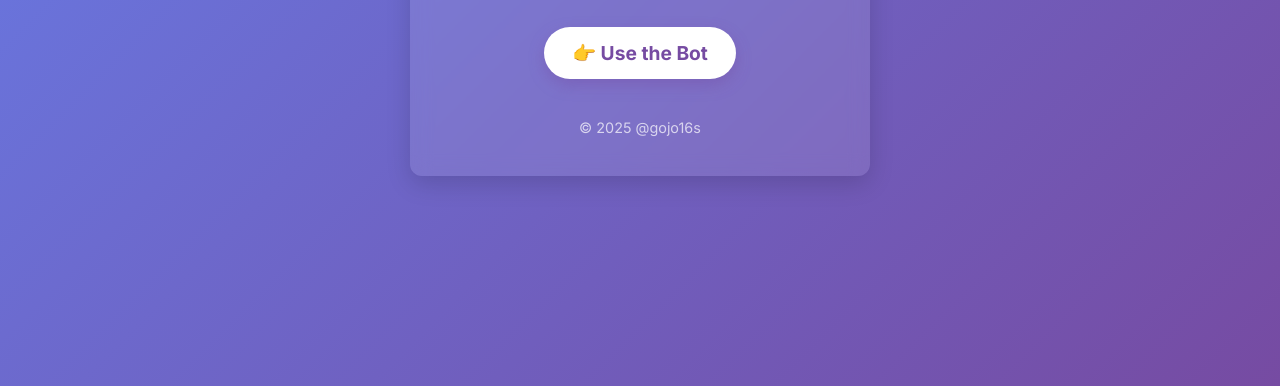
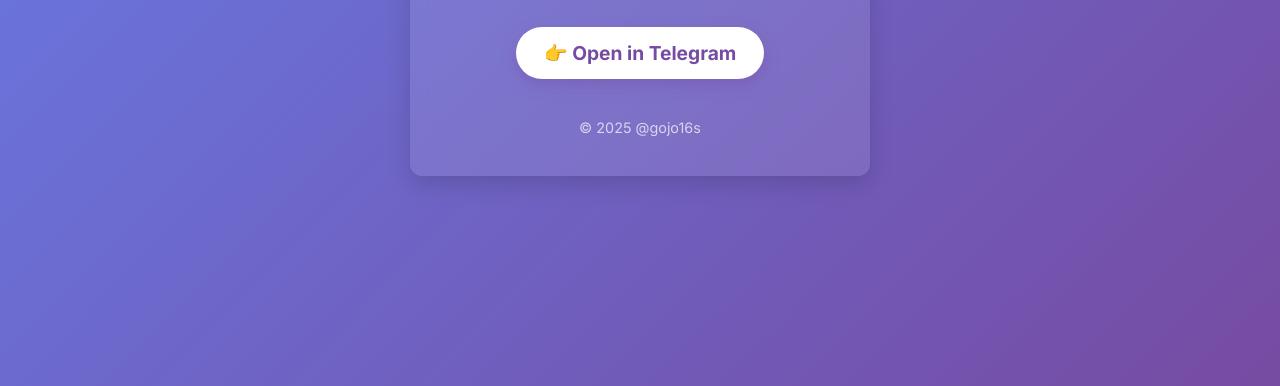
Before and after one commit to Jarvis123563/Jarvis123563.github.io, a plain HTML site: page index.html in a window 1280 px wide. Shown: the part 454-840 px from the top of the page. Drawn offline with Linux system fonts and the light colour scheme.

Commit message:
Update index.html

```diff
--- a/index.html
+++ b/index.html
@@ -1,4 +1,3 @@
-
 <!DOCTYPE html>
 <html lang="en">
 <head>
@@ -77,7 +76,7 @@
   <div class="container">
     <h1>🚀 Telegram Promotion Bot</h1>
     <p>Promote and manage your links easily with our free Telegram bot.</p>
-    <a class="button" href="https://t.me/Anoni67_bot" target="_blank" rel="noopener noreferrer">👉 Use the Bot</a>
+    <a class="button" href="tg://resolve?domain=Anoni67_bot">👉 Open in Telegram</a>
     <footer>© 2025 @gojo16s</footer>
   </div>
 </body>
```
